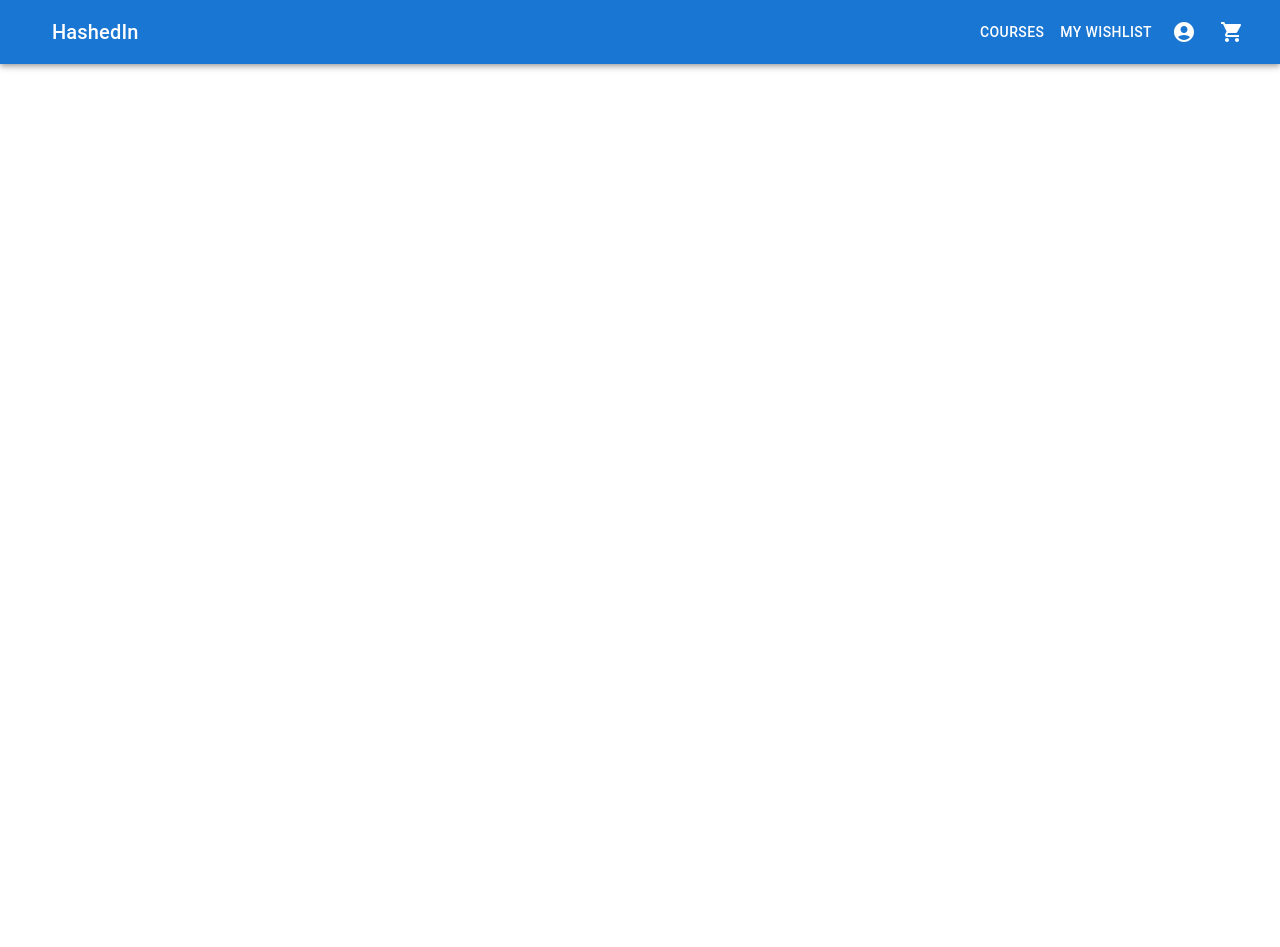
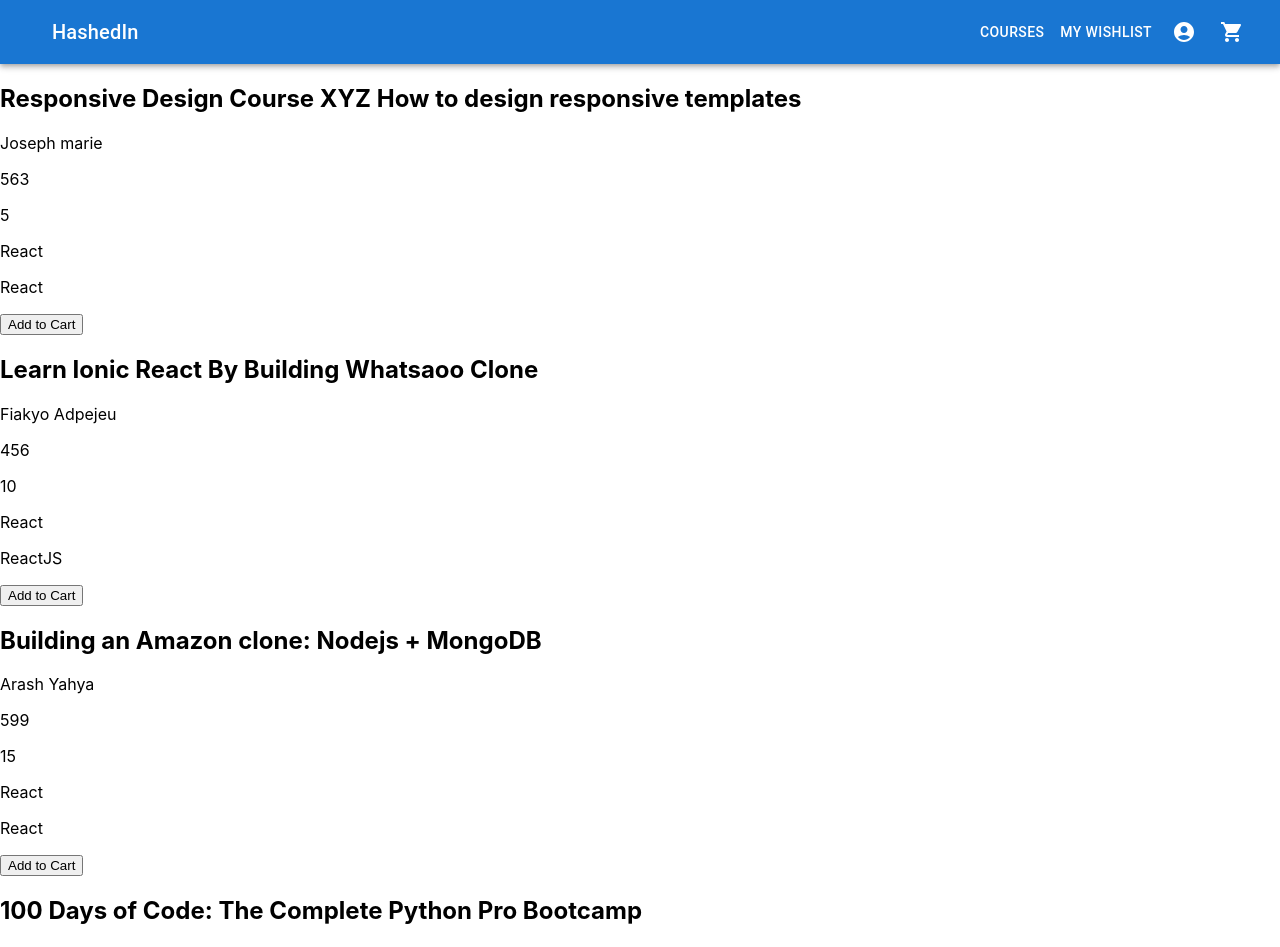
Before and after one commit to utsavsharma10/react-hu-udemy, a React (Create React App) app: page / in a window 1280 px wide. Shown: the top 947 px of the page. Before the commit the page ends 800 px from the top, so only its background shows below. Built offline with nearby package versions, Linux system fonts and the light colour scheme; the HTML template or start-up script is replaced by a standard one.

Commit message:
Add to cart Functionality done

```diff
--- a/src/App.tsx
+++ b/src/App.tsx
@@ -1,11 +1,38 @@
-import React from 'react';
+import React, {useState} from 'react';
+import CoursesList from './components/CoursesList';
 import Navbar from './components/Navbar';
+import Cart from './components/Cart';
 // import './App.css';
 
 function App() {
+  const [cart, setCart] = useState([] as any);
+  type itemProps = {
+          id: number,
+          title: string,
+          author: string,
+          price: number,
+          discount: number,
+          tag1: string,
+          tag2: string,
+  }
+
+  const handleClick = (item:itemProps) => {
+      // cart.push(item);
+
+      if (cart.indexOf(item) !== -1) return;
+      setCart([...cart, item]);
+      console.log(cart);
+  }
+
+  // useEffect(() => {
+  //   console.log("item added in cart");
+  // }, [cart]);
+
   return (
     <React.Fragment>
       <Navbar/>
+      <CoursesList handleClick={handleClick}></CoursesList>
+      <Cart cart={cart} setCart={setCart}></Cart>
     </React.Fragment>
 
   );
--- /dev/null
+++ b/src/components/Cart.tsx
@@ -0,0 +1,39 @@
+import React, { useEffect, useState } from "react";
+
+const Cart = ({ cart, setCart }: any) => {
+  const [price, setPrice] = useState(0);
+
+  const handleRemove = (id: number) => {
+    const arr = cart.filter((item: any) => item.id !== id);
+    setCart(arr);
+    handlePrice();
+  };
+
+  const handlePrice = () => {
+    let ans = 0;
+    cart.map((item: any) => (ans += item.price));
+    setPrice(ans);
+  };
+
+  useEffect(() => {
+    handlePrice();
+  });
+
+  return (
+    <article>
+      {cart.map((item: any) => (
+        <div key={item.id}>
+          <h2>{item.title}</h2>
+          <p>{item.author}</p>
+          <p>{item.price}</p>
+          <p>{item.discount}</p>
+          <p>{item.tag1}</p>
+          <p>{item.tag2}</p>
+          <button onClick={() => handleRemove(item.id)}>Remove</button>
+        </div>
+      ))}
+    </article>
+  );
+};
+
+export default Cart;
--- /dev/null
+++ b/src/components/CourseCard.tsx
@@ -0,0 +1,18 @@
+import React from "react";
+
+const CourseCard = ({ item, handleClick}:any) => {
+  const { id, title, author, price, discount, tag1, tag2 } = item;
+  return (
+    <div>
+      <h2>{title}</h2>
+      <p>{author}</p>
+      <p>{price}</p>
+      <p>{discount}</p>
+      <p>{tag1}</p>
+      <p>{tag2}</p>
+      <button onClick={()=>handleClick(item)}>Add to Cart</button>
+    </div>
+  );
+};
+
+export default CourseCard;
--- /dev/null
+++ b/src/components/CoursesList.tsx
@@ -0,0 +1,16 @@
+import React from "react";
+import CourseCard from "./CourseCard";
+import data from "../courseData.json";
+
+const CoursesList = ({handleClick}:any) => {
+
+  return (
+    <section>
+      {data.map((item: any) => (
+        <CourseCard key={item.id} item={item} handleClick={handleClick}/>
+      ))}
+    </section>
+  );
+};
+
+export default CoursesList;
--- /dev/null
+++ b/src/courseData.json
@@ -0,0 +1,47 @@
+[
+    {
+      "id": 1,
+      "title": "Responsive Design Course XYZ How to design responsive templates",
+      "author": "Joseph marie",
+      "price": 563,
+      "discount": 5,
+      "tag1": "React",
+      "tag2": "React"
+    },
+    {
+      "id": 2,
+      "title": "Learn Ionic React By Building Whatsaoo Clone",
+      "author": "Fiakyo Adpejeu",
+      "price": 456,
+      "discount": 10,
+      "tag1": "React",
+      "tag2": "ReactJS"
+    },
+    {
+      "id": 3,
+      "title": "Building an Amazon clone: Nodejs + MongoDB",
+      "author": "Arash Yahya",
+      "price": 599,
+      "discount": 15,
+      "tag1": "React",
+      "tag2": "React"
+    },
+    {
+      "id": 4,
+      "title": "100 Days of Code: The Complete Python Pro Bootcamp",
+      "author": "Dr. Angela Yu",
+      "price": 699,
+      "discount": 10,
+      "tag1": "React",
+      "tag2": "React"
+    },
+    {
+      "id": 5,
+      "title": "Complete JS course: Zero to Hero 2022",
+      "author": "Jonas Schmedtmann",
+      "price": 799,
+      "discount": 20,
+      "tag1": "React",
+      "tag2": "React"
+    }
+  ]
```
